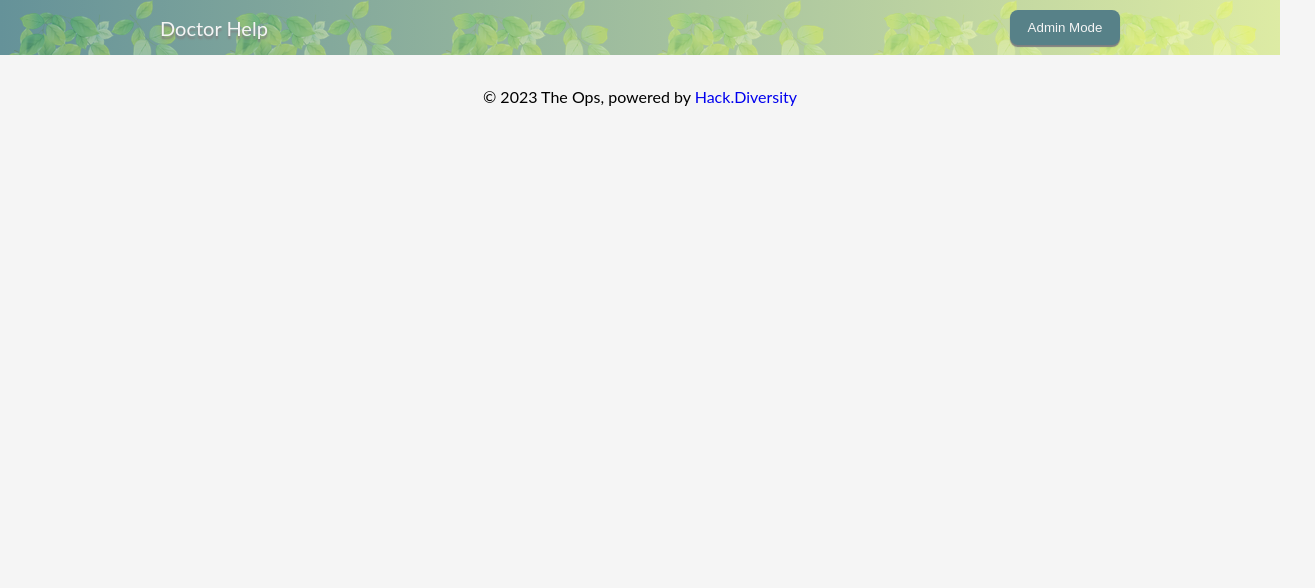
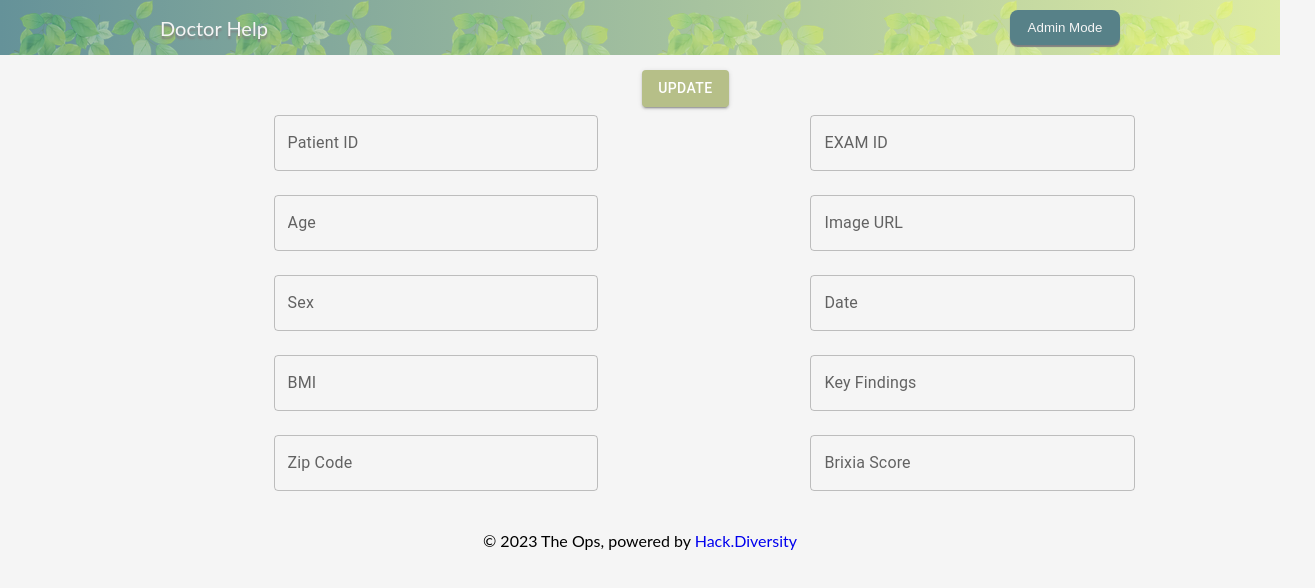
Before and after one commit to The-Ops-HD/Doctor-Help, a React (Create React App) app in the folder client/: page /update/1 in a window 1280 px wide. Shown: the top 588 px of the page, 1315 px wide, since content can reach past the window. Built offline with nearby package versions, Linux system fonts and the light colour scheme.

Commit message:
Converted props over

```diff
--- a/client/src/App.js
+++ b/client/src/App.js
@@ -8,8 +8,10 @@ import PatientExamDetails from './components/PatientExamDetails';
 import CreateExam from './components/CreateExam';
 import Footer from './components/Footer';
 import './App.css';
+import UpdateForms from './components/PatientExamUpdate.jsx';
 
 function App() {
+  const [details, setDetails] = useState([])
   const [header, setHeader] = useState('Doctor Help');
   const [pathName, setPath] = useState('');
   const [variable , setVariable] = useState(0)
@@ -32,7 +34,10 @@ function App() {
             setVariable={setVariable}/>
           }
         />
-        {/* <Route path={'/update/:id'} element={<Update/>}/> */}
+        <Route
+          path={'/update/:id'}
+          element={<UpdateForms details = {details}/>}
+          />
         <Route
           path={'/admin'}
           element={<AdminMode
@@ -42,7 +47,7 @@ function App() {
         />
         <Route
           path={'/details/:id'}
-          element={<PatientExamDetails
+          element={<PatientExamDetails setDetails = {setDetails}
             setHeader={setHeader}
             setVariable={setVariable}/>
           }
--- a/client/src/components/PatientExamDetails.jsx
+++ b/client/src/components/PatientExamDetails.jsx
@@ -1,11 +1,13 @@
 import React, { useState, useEffect } from "react";
-import { useParams } from "react-router-dom";
+import { useParams, useNavigate } from "react-router-dom";
 import axios from 'axios';
 import '../component-css/PatientExamDetails.css';
+
 
 function PatientDetails(props) {
   const [exam, setExam] = useState('');
   const {id} = useParams();
+  const navigate = useNavigate();
 
   useEffect(()=> {
     props.setVariable(3);
@@ -27,6 +29,10 @@ function PatientDetails(props) {
         console.log(err);
       });
   };
+  const updatePage = () =>{
+      props.setDetails(exam)
+      navigate(`/update/${id}`)
+  }
 
   return(
     <div className="patient-exam-container">
@@ -64,6 +70,7 @@ function PatientDetails(props) {
               Brixia Score: {exam.BrixiaScore}
             </div>
           </div>
+          <button onClick={() => updatePage()}>Update</button>
           <button onClick={() => deleteData(exam.id)}>Delete</button>
         </div>
       </div>
--- /dev/null
+++ b/client/src/components/PatientExamUpdate.jsx
@@ -0,0 +1,132 @@
+import React, { useState, useEffect } from "react";
+import { useParams } from "react-router-dom";
+import axios from 'axios';
+import { FormControl } from '@mui/material';
+import Grid from '@mui/material/Grid';
+import Paper from '@mui/material/Paper';
+import Box from '@mui/material/Box';
+import TextField from '@mui/material/TextField';
+import { Button } from "@mui/material";
+
+// create a page that allows the user to edit the information
+//pass in that information that is used on the view page
+//add a save button that has an onClick handler, which will make the axios put require
+//use props as well
+//make this a form
+
+const UpdateForms = (props) => {
+    console.log(props.details)
+
+    const [PatientId, setPatientId] = useState(props.details.PatientId);
+    const [ExamID, setExamID] = useState(props.details.ExamID);
+    const [Age, setAge] = useState(props.details.Age);
+    const [ImageUrl, setImageUrl] = useState(props.details.ImageUrl);
+    const [Sex, setSex] = useState(props.details.Sex);
+    const [Date, setDate] = useState(props.details.Date);
+    const [bmi, setBmi] = useState(props.details.bmi);
+    const [KeyFindings, setKeyFindings] = useState(props.details.KeyFindings);
+    const [ZipCode, setZipCode] = useState(props.details.ZipCode);
+    const [BrixiaScore, setBrixiaScore] = useState(props.details.BrixiaScore);
+
+    const updatePatientId = (e) => {
+        setPatientId(e.target.value);
+    }
+    const updateExam = (e) => {
+        setExamID(e.target.value);
+    }
+    const updateAge = (e) => {
+        setAge(e.target.value);
+    }
+    const updateImageUrl = (e) => {
+        setImageUrl(e.target.value);
+    }
+    const updateSex = (e) => {
+        setSex(e.target.value);
+    }
+    const updateDate = (e) => {
+        setDate(e.target.value);
+    }
+    const updateBmi = (e) => {
+        setBmi(e.target.value);
+    }
+    const updateKeyfindings = (e) => {
+        setKeyFindings(e.target.value);
+    }
+    const updateZipCOde = (e) => {
+        setZipCode(e.target.value);
+    }
+    const updateBrixia = (e) => {
+        setBrixiaScore(e.target.value);
+        console.log(BrixiaScore)
+    }
+
+    const updateHandler = (e) => {
+        e.preventDefault();
+        console.log("Gotten this far!")
+        axios.put(`http://localhost:9000/api/edit/${PatientId}`, {
+            PatientId,
+            ExamID,
+            Age,
+            ImageUrl,
+            Sex,
+            Date,
+            bmi,
+            KeyFindings,
+            ZipCode,
+            BrixiaScore,
+        })
+            .then((res) => {
+                console.log('SUCCESS', res);
+            })
+            .catch((err) => {
+                console.log('ERROR!', err.response);
+            })
+    }
+    console.log('this is the id: ', PatientId)
+
+    return (
+        <div className="patient-exam-container">
+            <form onSubmit={updateHandler} style={{ width: "82%", marginLeft: "11%" }}>
+                <Box pl={10} sx={{ width: '100%' }}>
+                    <div style={{ textAlign: "center", marginLeft: "-210px", marginTop: "15px" }}>
+                        <Button type="submit" sx={{ backgroundColor: '#b6bf88' }} variant="contained">Update</Button>
+                    </div>
+                    <Grid container rowSpacing={1} columnSpacing={{ xs: 1, sm: 2, md: 3 }}>
+                        <Grid item xs={6}>
+                            <TextField sx={{ m: 1, width: '35ch' }} id="outlined-basic" label="Patient ID" variant="outlined" onChange={updatePatientId} type="text" value={PatientId}></TextField>
+                        </Grid>
+                        <Grid item xs={6}>
+                            <TextField sx={{ m: 1, width: '35ch' }} id="outlined-basic" label="EXAM ID" variant="outlined" onChange={updateExam} type="text" value={ExamID}></TextField>
+                        </Grid>
+                        <Grid item xs={6}>
+                            <TextField sx={{ m: 1, width: '35ch' }} id="outlined-basic" label="Age" variant="outlined" onChange={updateAge} type="text" value={Age}></TextField>
+                        </Grid>
+                        <Grid item xs={6}>
+                            <TextField sx={{ m: 1, width: '35ch' }} id="outlined-basic" label="Image URL" variant="outlined" onChange={updateImageUrl} type="text" value={ImageUrl}></TextField>
+                        </Grid>
+                        <Grid item xs={6}>
+                            <TextField sx={{ m: 1, width: '35ch' }} id="outlined-basic" label="Sex" variant="outlined" onChange={updateSex} type="text" value={Sex}></TextField>
+                        </Grid>
+                        <Grid item xs={6}>
+                            <TextField sx={{ m: 1, width: '35ch' }} id="outlined-basic" label="Date" variant="outlined" onChange={updateDate} type="text" value={Date}></TextField>
+                        </Grid>
+                        <Grid item xs={6}>
+                            <TextField sx={{ m: 1, width: '35ch' }} id="outlined-basic" label="BMI" variant="outlined" onChange={updateBmi} type="text" value={bmi}></TextField>
+                        </Grid>
+                        <Grid item xs={6}>
+                            <TextField sx={{ m: 1, width: '35ch' }} id="outlined-basic" label="Key Findings" variant="outlined" onChange={updateKeyfindings} type="text" value={KeyFindings}></TextField>
+                        </Grid>
+                        <Grid item xs={6}>
+                            <TextField sx={{ m: 1, width: '35ch' }} id="outlined-basic" label="Zip Code" variant="outlined" onChange={updateZipCOde} type="text" value={ZipCode}></TextField>
+                        </Grid>
+                        <Grid item xs={6}>
+                            <TextField sx={{ m: 1, width: '35ch' }} id="outlined-basic" label="Brixia Score" variant="outlined" onChange={updateBrixia} type="text" value={BrixiaScore}></TextField>
+                        </Grid>
+                    </Grid>
+                </Box>
+            </form>
+        </div>
+    )
+}
+
+export default UpdateForms
```
